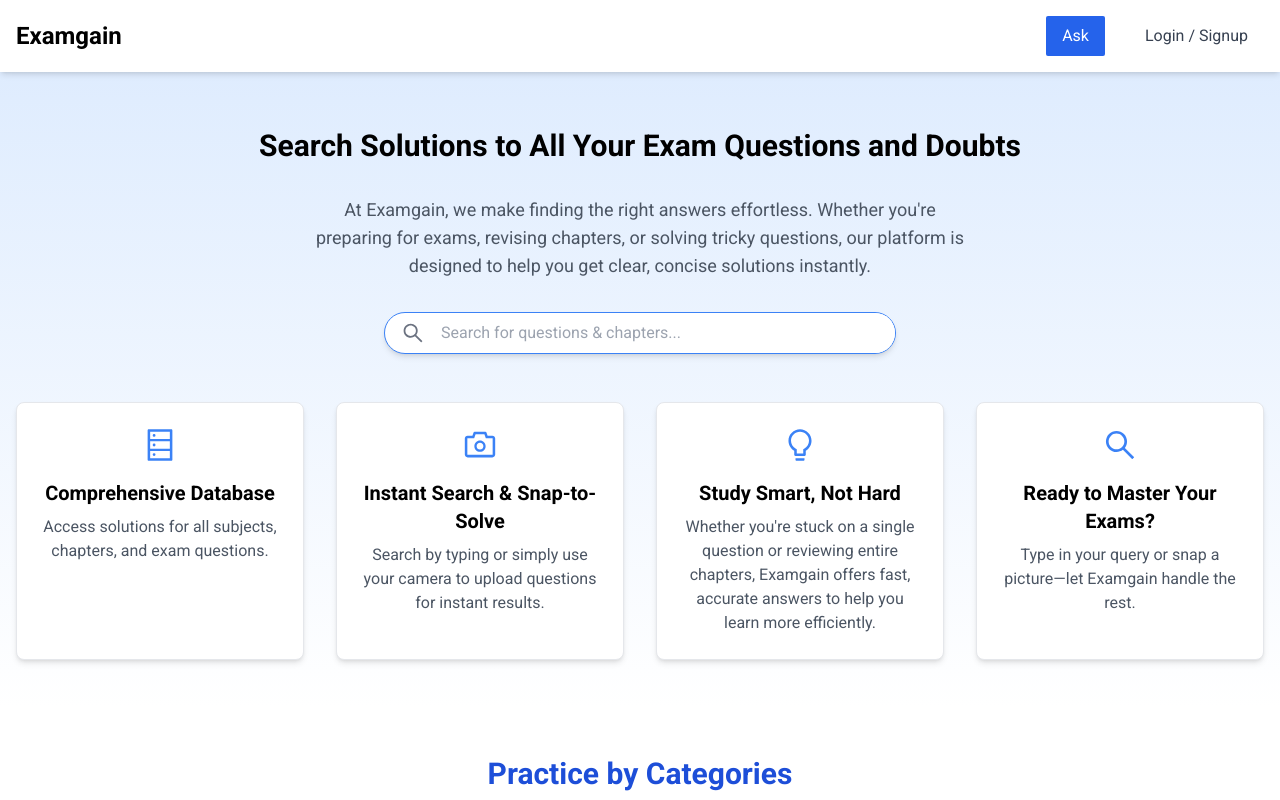
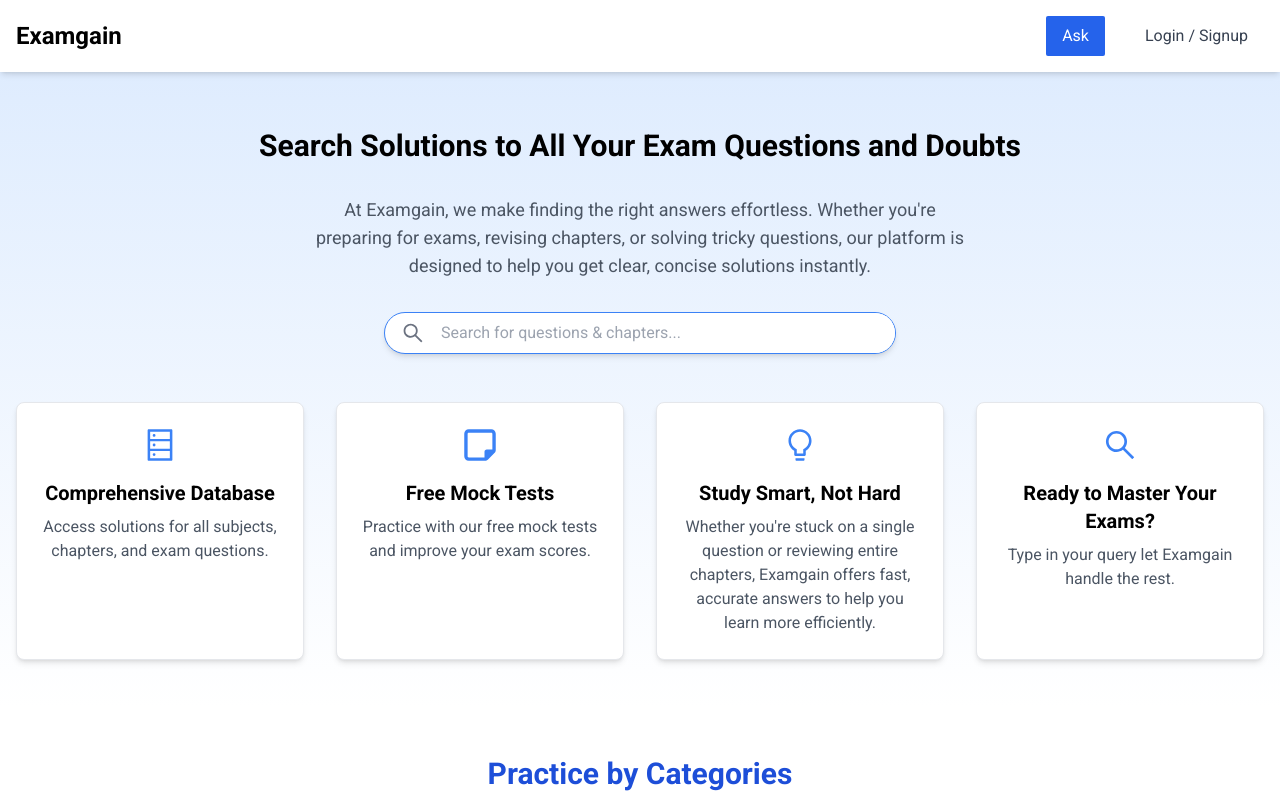
Before and after one commit to PatelAbhay550/examgain, a Next.js app: page / in a window 1280 px wide. Shown: the top 800 px of the page. Built offline with nearby package versions, Linux system fonts and the light colour scheme.

Commit message:
Update Hero.jsx

```diff
--- a/components/sections/Hero.jsx
+++ b/components/sections/Hero.jsx
@@ -7,6 +7,7 @@ import {
 } from "react-icons/ai";
 import Searchbox from "../Searchbox";
 import { suggestions } from "@/data/suggestions";
+import { FaRegNoteSticky } from "react-icons/fa6";
 
 const Hero = () => {
   return (
@@ -41,13 +42,10 @@ const Hero = () => {
 
           {/* Instant Search & Snap-to-Solve */}
           <div className="bg-white border border-gray-200 p-6 rounded-lg shadow-md text-center">
-            <AiOutlineCamera className="text-blue-500 text-4xl mb-4 mx-auto" />
-            <h2 className="text-xl font-bold mb-2">
-              Instant Search & Snap-to-Solve
-            </h2>
+            <FaRegNoteSticky className="text-blue-500 text-4xl mb-4 mx-auto" />
+            <h2 className="text-xl font-bold mb-2">Free Mock Tests</h2>
             <p className="text-gray-600">
-              Search by typing or simply use your camera to upload questions for
-              instant results.
+              Practice with our free mock tests and improve your exam scores.
             </p>
           </div>
 
@@ -69,7 +67,7 @@ const Hero = () => {
               Ready to Master Your Exams?
             </h2>
             <p className="text-gray-600">
-              Type in your query or snap a picture—let Examgain handle the rest.
+              Type in your query let Examgain handle the rest.
             </p>
           </div>
         </div>
```
